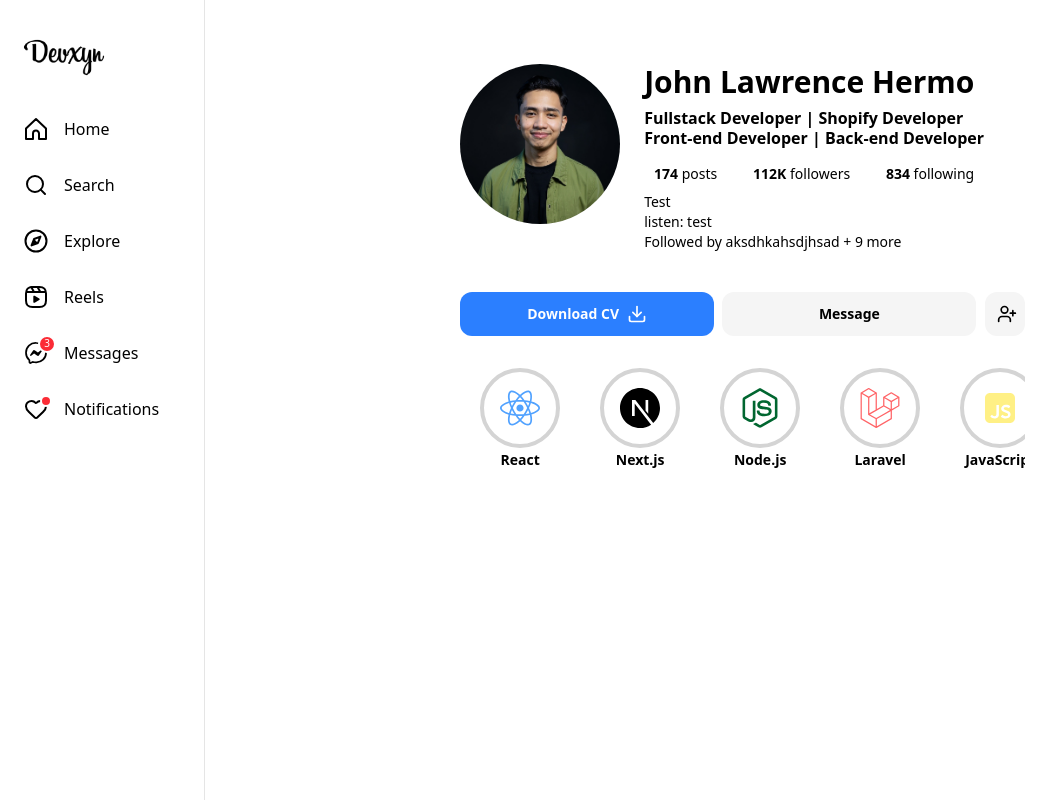
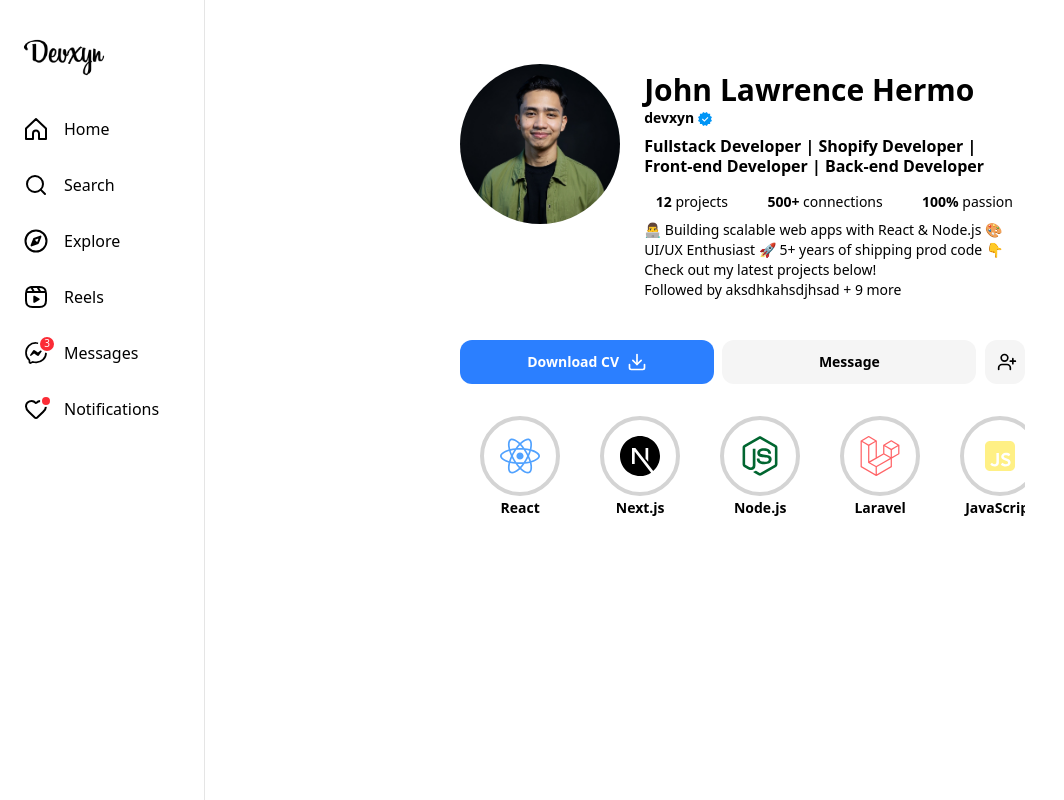
Before and after one commit to devxyn/instagram-portfolio, a React (Vite) app: page / in a window 1280 px wide. Shown: the whole page, without its empty margins (0-1064 px from the left). Built offline with nearby package versions, Linux system fonts and the light colour scheme.

Commit message:
feat: Refactor Profile component to utilize PROFILE_DATA for dynamic content and enhance layout with VerifiedIcon

```diff
--- a/src/components/Profile.tsx
+++ b/src/components/Profile.tsx
@@ -1,5 +1,8 @@
 import { Download, UserPlus } from "lucide-react";
 import profileImg from "../assets/herms profile.png";
+import VerifiedIcon from "./icons/VerifiedIcon";
+
+import { PROFILE_DATA } from "../constants/data";
 
 const Profile = () => {
   return (
@@ -15,45 +18,41 @@
 
         {/* Personal Details */}
         <div className='flex sm:block flex-col justify-center'>
-          <h1 className='text-2xl sm:text-3xl font-bold mb-2'>John Lawrence Hermo</h1>
-          <h2 className='hidden sm:block text-base font-semibold leading-tight'>
-            Fullstack Developer | Shopify Developer <br /> Front-end Developer | Back-end Developer
-          </h2>
+          <div className='mb-2 pt-2'>
+            <h1 className='text-2xl sm:text-3xl font-bold '>{PROFILE_DATA.name}</h1>
+            <h3 className='text-sm font-semibold flex items-center gap-1'>
+              {PROFILE_DATA.username}
+              <span className='pt-0.5'>
+                <VerifiedIcon size={14} />
+              </span>
+            </h3>
+          </div>
+          <h2 className='hidden sm:block text-base font-semibold leading-tight'>{PROFILE_DATA.title}</h2>
 
           <div className='flex flex-row justify-around xs:justify-baseline xs:gap-2 sm:gap-4 sm:mt-2 md:mt-4 mb-2'>
             <p className='text-sm'>
-              <span className='font-semibold'>174</span> posts
+              <span className='font-semibold'>{PROFILE_DATA.projectCount}</span> projects
             </p>
             <p className='text-sm'>
-              <span className='font-semibold'>112K</span> followers{" "}
+              <span className='font-semibold'>{PROFILE_DATA.connectionCount}</span> connections
             </p>
             <p className='text-sm'>
-              <span className='font-semibold'>834</span> following
+              <span className='font-semibold'>{PROFILE_DATA.passion}</span> passion
             </p>
           </div>
 
           <div className='hidden md:flex flex-col'>
-            <span className='text-sm'>
-              Test
-              <br />
-              listen: <a href='#'>test</a>
-            </span>
+            <span className='text-sm'>{PROFILE_DATA.bio}</span>
             <span className='text-sm'>Followed by aksdhkahsdjhsad + 9 more</span>
           </div>
         </div>
       </div>
 
       {/* Personal Details for mobile */}
-      <h2 className='font-semibold text-base mb-1 sm:hidden leading-tight'>
-        Fullstack Developer | Shopify Developer <br /> Front-end Developer | Back-end Developer
-      </h2>
+      <h2 className='font-semibold text-base mb-1 sm:hidden leading-tight'>{PROFILE_DATA.title}</h2>
       <div className='flex flex-col md:hidden mb-5'>
         <div className='leading-[4px]'>
-          <span className='text-sm'>
-            Test
-            <br />
-            listen: <a href='#'>test</a>
-          </span>
+          <span className='text-sm'>{PROFILE_DATA.bio}</span>
           <span className='text-sm'>Followed by aksdhkahsdjhsad + 9 more</span>
         </div>
       </div>
```
